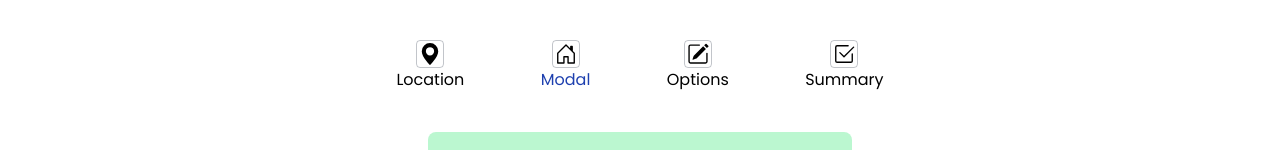
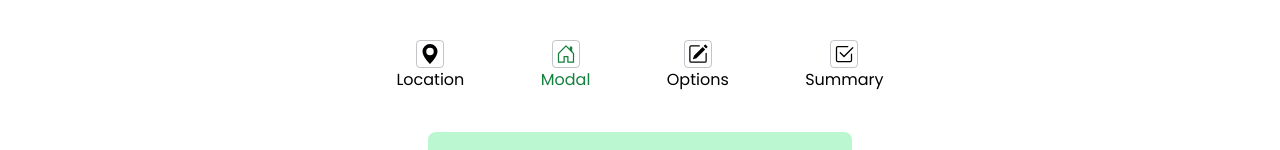
Before and after one commit to Isaacm1210/custom-home-prototype, a Next.js app: page /dashboard in a window 1280 px wide. Both pictures are taken after a click on the element "Modal". Shown: the top 150 px of the page. Built offline with nearby package versions, Linux system fonts and the light colour scheme.

Commit message:
modified model display

```diff
--- a/app/dashboard/page.tsx
+++ b/app/dashboard/page.tsx
@@ -33,7 +33,8 @@ export default function Page() {
     const [page, setPage] = useState("Location");
     const [ options, setOptions ] = useState<options>({garage: 2, driveway: 2})
     const changePage = (newPage: string) => {
-        setPage(newPage);
+            setPage(newPage);
+
     };
 
     const handleLot = (lotNum: lot) => {
--- a/app/globals.css
+++ b/app/globals.css
@@ -18,7 +18,7 @@
 
 body {
   color: rgb(0, 0, 0);
-
+  overflow: scroll;
 }
 
 @layer utilities {
--- a/app/ui/dashboard/navlinks.tsx
+++ b/app/ui/dashboard/navlinks.tsx
@@ -1,33 +1,44 @@
 'use client';
-
-import Image from "next/image";
-import local from '@/public/icon/geo-alt-fill.svg'
-import house from '@/public/icon/house-door.svg'
-import pencil from '@/public/icon/pencil-square.svg'
-import check from '@/public/icon/check2-square.svg'
 import clsx from 'clsx';
 
-const links = [
-    { name: "Location", icon: local },
-    { name: "Modal", icon: house },
-    { name: "Options", icon: pencil },
-    { name: "Summary", icon: check }
-]
-
-export default function Navlinks({ page, change}: {page: string, change: Function}) {
+export default function Navlinks({ page, change }: { page: string, change: Function }) {
 
     return (
         <div className="flex justify-evenly">
-            {links.map((link) => {
-                return (
-                    <div className={clsx("hover:cursor-pointer",{"text-blue-800" : page === link.name})} key={link.name} onClick={() => {change(link.name)}}>
-                        <div className="w-7 h-7 m-auto border rounded border-gray-700 flex justify-center border-opacity-30" >
-                            <Image src={link.icon} alt="icon" width={22} height={22} />
-                        </div>
-                        <p>{link.name}</p>
-                    </div>
-                );
-            })}
+            <div className={clsx("hover:cursor-pointer", { "text-green-700": page === "Location" })} key={"Location"} onClick={() => { change("Location") }}>
+                <div className="w-7 h-7 m-auto border rounded border-gray-700 flex justify-center border-opacity-30" >
+                    <svg xmlns="http://www.w3.org/2000/svg" width="20" height="20" fill="currentColor" className="bi bi-geo-alt-fill m-auto" viewBox="0 0 16 16">
+                        <path d="M8 16s6-5.686 6-10A6 6 0 0 0 2 6c0 4.314 6 10 6 10m0-7a3 3 0 1 1 0-6 3 3 0 0 1 0 6" />
+                    </svg>
+                </div>
+                <p>{"Location"}</p>
+            </div>
+            <div className={clsx("hover:cursor-pointer", { "text-green-700": page === "Modal" })} key={"Modal"} onClick={() => { change("Modal") }}>
+                <div className="w-7 h-7 m-auto border rounded border-gray-700 flex justify-center border-opacity-30" >
+                    <svg xmlns="http://www.w3.org/2000/svg" width="20" height="20" fill="currentColor" className="bi bi-house-door m-auto" viewBox="0 0 16 16">
+                        <path d="M8.354 1.146a.5.5 0 0 0-.708 0l-6 6A.5.5 0 0 0 1.5 7.5v7a.5.5 0 0 0 .5.5h4.5a.5.5 0 0 0 .5-.5v-4h2v4a.5.5 0 0 0 .5.5H14a.5.5 0 0 0 .5-.5v-7a.5.5 0 0 0-.146-.354L13 5.793V2.5a.5.5 0 0 0-.5-.5h-1a.5.5 0 0 0-.5.5v1.293zM2.5 14V7.707l5.5-5.5 5.5 5.5V14H10v-4a.5.5 0 0 0-.5-.5h-3a.5.5 0 0 0-.5.5v4z" />
+                    </svg>
+                </div>
+                <p>{"Modal"}</p>
+            </div>
+            <div className={clsx("hover:cursor-pointer", { "text-green-700": page === "Options" })} key={"Options"} onClick={() => { change("Options") }}>
+                <div className="w-7 h-7 m-auto border rounded border-gray-700 flex justify-center border-opacity-30" >
+                    <svg xmlns="http://www.w3.org/2000/svg" width="20" height="20" fill="currentColor" className="bi bi-pencil-square m-auto" viewBox="0 0 16 16">
+                        <path d="M15.502 1.94a.5.5 0 0 1 0 .706L14.459 3.69l-2-2L13.502.646a.5.5 0 0 1 .707 0l1.293 1.293zm-1.75 2.456-2-2L4.939 9.21a.5.5 0 0 0-.121.196l-.805 2.414a.25.25 0 0 0 .316.316l2.414-.805a.5.5 0 0 0 .196-.12l6.813-6.814z" />
+                        <path fill-rule="evenodd" d="M1 13.5A1.5 1.5 0 0 0 2.5 15h11a1.5 1.5 0 0 0 1.5-1.5v-6a.5.5 0 0 0-1 0v6a.5.5 0 0 1-.5.5h-11a.5.5 0 0 1-.5-.5v-11a.5.5 0 0 1 .5-.5H9a.5.5 0 0 0 0-1H2.5A1.5 1.5 0 0 0 1 2.5z" />
+                    </svg>
+                </div>
+                <p>{"Options"}</p>
+            </div>
+            <div className={clsx("hover:cursor-pointer", { "text-green-700": page === "Summary" })} key={"Summary"} onClick={() => { change("Summary") }}>
+                <div className="w-7 h-7 m-auto border rounded border-gray-700 flex justify-center border-opacity-30" >
+                    <svg xmlns="http://www.w3.org/2000/svg" width="20" height="20" fill="currentColor" className="bi bi-check2-square m-auto" viewBox="0 0 16 16">
+                        <path d="M3 14.5A1.5 1.5 0 0 1 1.5 13V3A1.5 1.5 0 0 1 3 1.5h8a.5.5 0 0 1 0 1H3a.5.5 0 0 0-.5.5v10a.5.5 0 0 0 .5.5h10a.5.5 0 0 0 .5-.5V8a.5.5 0 0 1 1 0v5a1.5 1.5 0 0 1-1.5 1.5z" />
+                        <path d="m8.354 10.354 7-7a.5.5 0 0 0-.708-.708L8 9.293 5.354 6.646a.5.5 0 1 0-.708.708l3 3a.5.5 0 0 0 .708 0" />
+                    </svg>
+                </div>
+                <p>{"Summary"}</p>
+            </div>
         </div>
     )
 }
--- a/app/ui/model/modalDisplay.tsx
+++ b/app/ui/model/modalDisplay.tsx
@@ -2,7 +2,8 @@ import { ModelDef } from "@/types/model"
 import Image from "next/image"
 export default function ModalDisplay({ modal}: { modal: ModelDef}) {
     return (
-        <div className="border border-gray-600 rounded-lg border-opacity-35 w-full m-auto p-5 hover:cursor-pointer">
+        <div className="border border-gray-600 rounded-lg border-opacity-15 w-full m-auto relative p-5">
+            <div >
             <div className="w-full h-96 relative overflow-hidden rounded-lg p-4" >
                 <Image src={modal.URL} alt={modal.name} fill objectFit="cover" sizes="(max-width:600px) 90vw" />
             </div>
@@ -31,6 +32,7 @@ export default function ModalDisplay({ modal}: { modal: ModelDef}) {
                     </div>
                 </div>
             </div>
+            </div>
         </div>
     )
 }
--- a/app/ui/model/models.tsx
+++ b/app/ui/model/models.tsx
@@ -3,22 +3,26 @@ import { ModelDef } from "@/types/model"
 import ModalDisplay from "./modalDisplay"
 import { lot } from "@/types/community"
 import Image from "next/image"
-export default function Models({callBack, lot}: {callBack: Function, lot: lot}) {
+export default function Models({ callBack, lot }: { callBack: Function, lot: lot }) {
     const handleSelection = (selection: ModelDef) => {
         callBack(selection)
     }
     return (
-        <div className="w-full h-full grid grid-cols-2 gap-3">
-            {models.map((model, index) => {
-                if(model.sqft > (lot.maxSqFt as number) && lot.lotNum != 0){
+        <div className="mx-10">
+            <div className="w-full h-full grid grid-cols-3 gap-10 ">
+                {models.map((model) => {
+                    if (model.sqft > (lot.maxSqFt as number) && lot.lotNum != 0) {
                         return null;
                     }
                     return (
-                    <div key={model.name} onClick={() => handleSelection(model)} className="w-4/5 m-auto">
-                        <ModalDisplay modal={model}/>
+                        <div key={model.name} onClick={() => handleSelection(model)} className="w-full m-auto">
+                            <div className="border-4 border-gray-600 rounded-lg border-opacity-0 w-full hover:cursor-pointer hover:border-opacity-50 hover:transition hover:duration-300 duration-300">
+                                <ModalDisplay modal={model} />
+                            </div>
                         </div>
                     )
                 })}
             </div>
+        </div>
     )
 }
--- a/app/ui/options/exteriorOptions.tsx
+++ b/app/ui/options/exteriorOptions.tsx
@@ -55,16 +55,16 @@ export default function ExteriorOptions({lot, setGarage, setDriveway}: {lot: lot
                                 <label htmlFor="stone">Brick (+$5,000)</label>
                             </div>
                             <div className="w-28 h-28 rounded-2xl overflow-hidden relative">
-                                <Image src={brick} alt="Brick Sample" fill objectFit="cover"/>
+                            <label htmlFor="stone"><Image src={brick} alt="Brick Sample" fill objectFit="cover"/></label>
                             </div>
                         </div>
-                        <div className="flex flex-col my-3">
+                        <div className="flex flex-col my-3" >
                             <div className="flex items-center">
                                 <input type="radio" id="concrete" name="driveway" value={2} className="w-4 h-4 accent-zinc-950" defaultChecked onClick={() => setDriveway(2)}/>
                                 <label htmlFor="concrete">Concreate (Standard)</label>
                             </div>
                             <div className="w-28 h-28 relative rounded-2xl overflow-hidden">
-                                <Image src={concrete} alt="concrete sample" fill objectFit="cover"/>
+                            <label htmlFor="concrete"><Image src={concrete} alt="concrete sample" fill objectFit="cover"/></label>
                             </div>
                         </div>
                         <div className="flex flex-col my-3">
@@ -73,7 +73,7 @@ export default function ExteriorOptions({lot, setGarage, setDriveway}: {lot: lot
                                 <label htmlFor="rock">Asphalt (+$4,500)</label>
                             </div>
                             <div className="w-28 h-28 relative rounded-2xl overflow-hidden">
-                                <Image src={asphalt} alt="asphalt sample" fill objectFit="cover"/>
+                            <label htmlFor="rock"><Image src={asphalt} alt="asphalt sample" fill objectFit="cover"/></label>
                             </div>
                         </div>
                     </div>
```
Lines whose indentation alone changed are shown as unchanged.
